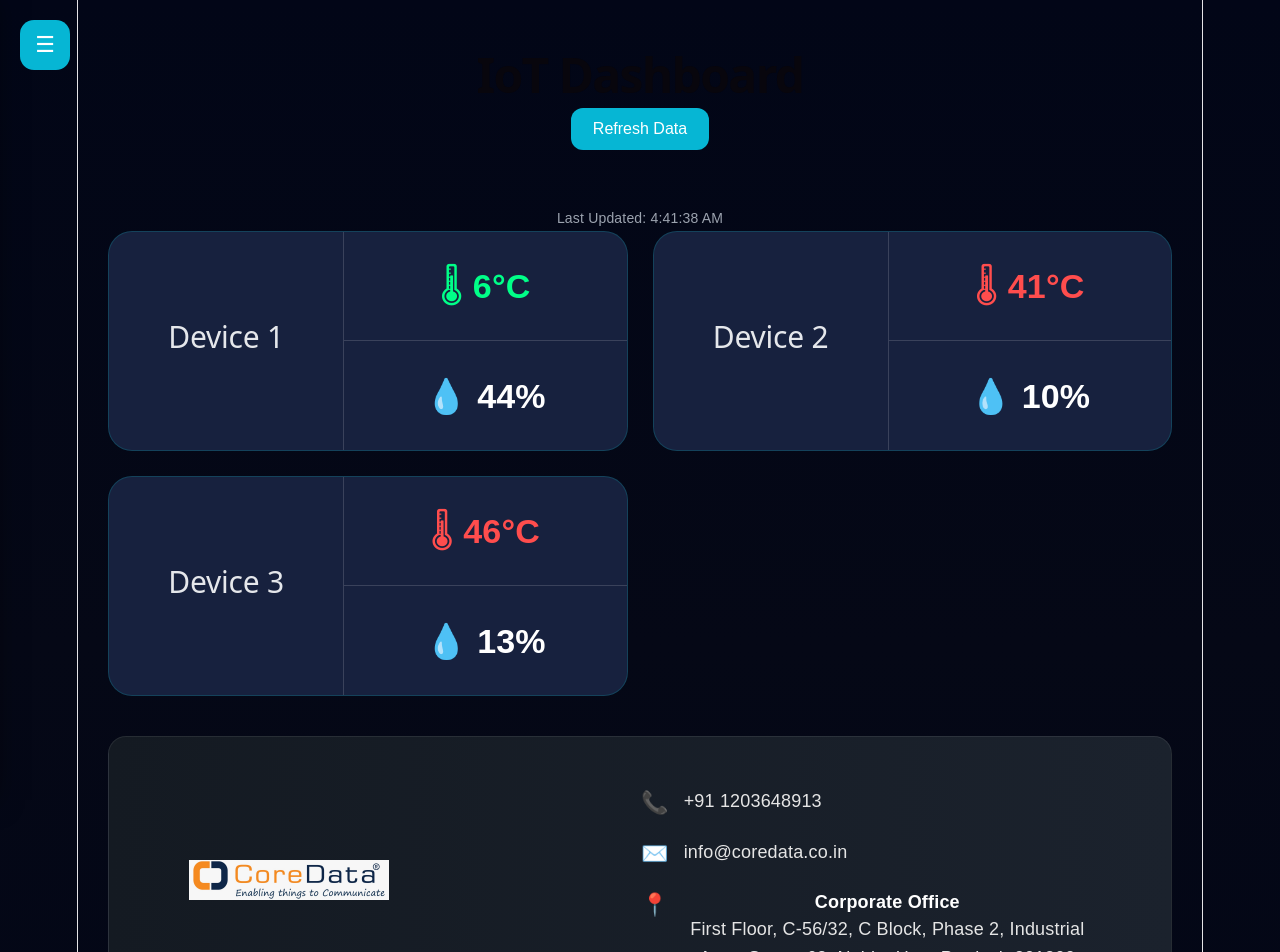
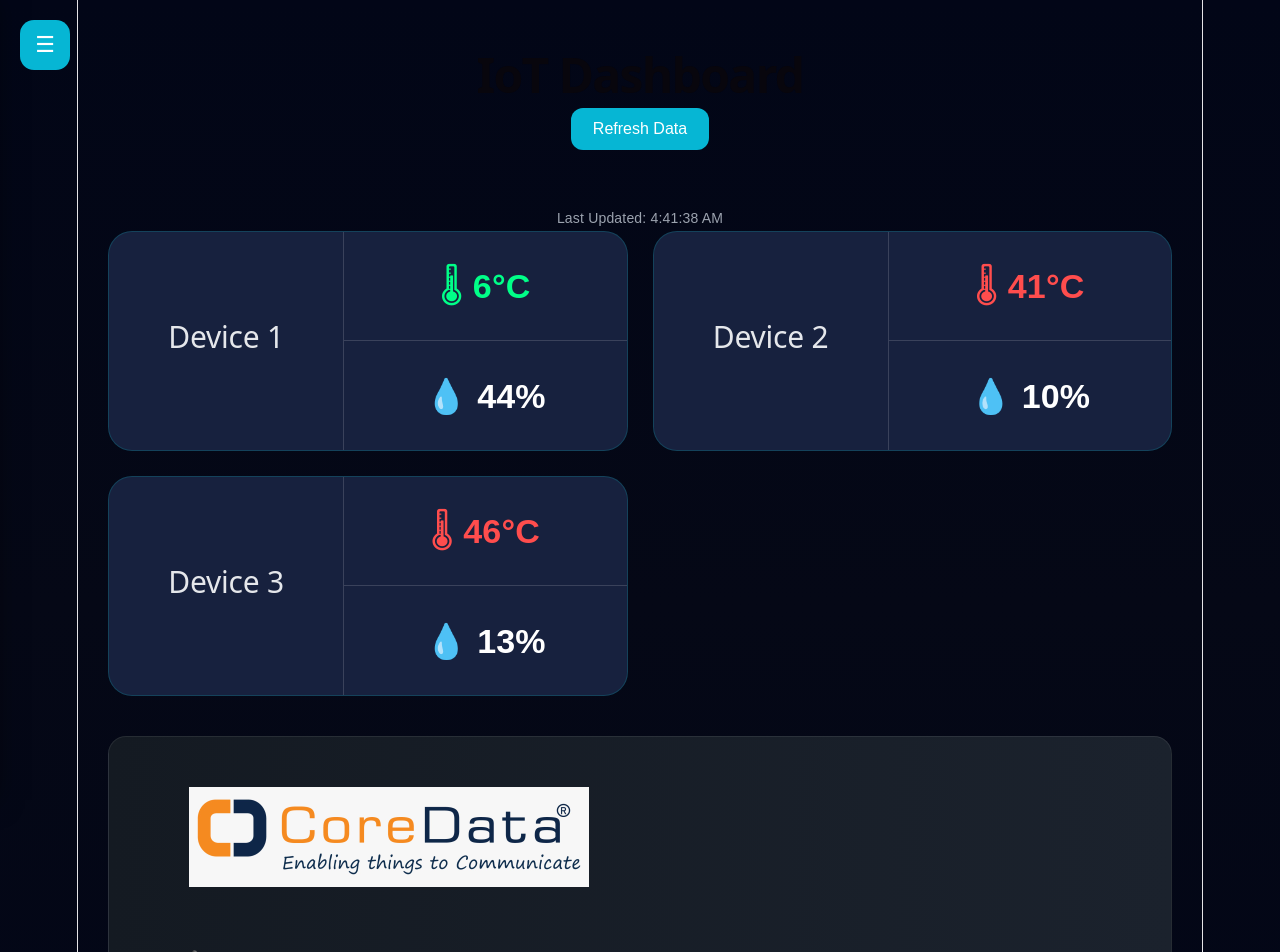
Before and after one commit to ArpitU/React-Projects, a React (Vite) app: page / in a window 1280 px wide. Shown: the top 952 px of the page. Built offline with nearby package versions, Linux system fonts and the light colour scheme.

Commit message:
Updated files

```diff
--- a/src/App.css
+++ b/src/App.css
@@ -335,8 +335,8 @@ body{
 }
 
 .footer-logo h1 img{
-  width:200px;
-  height:40px;
+  width:400px;
+  height:100px;
 
   margin-right:10px;
 
```
